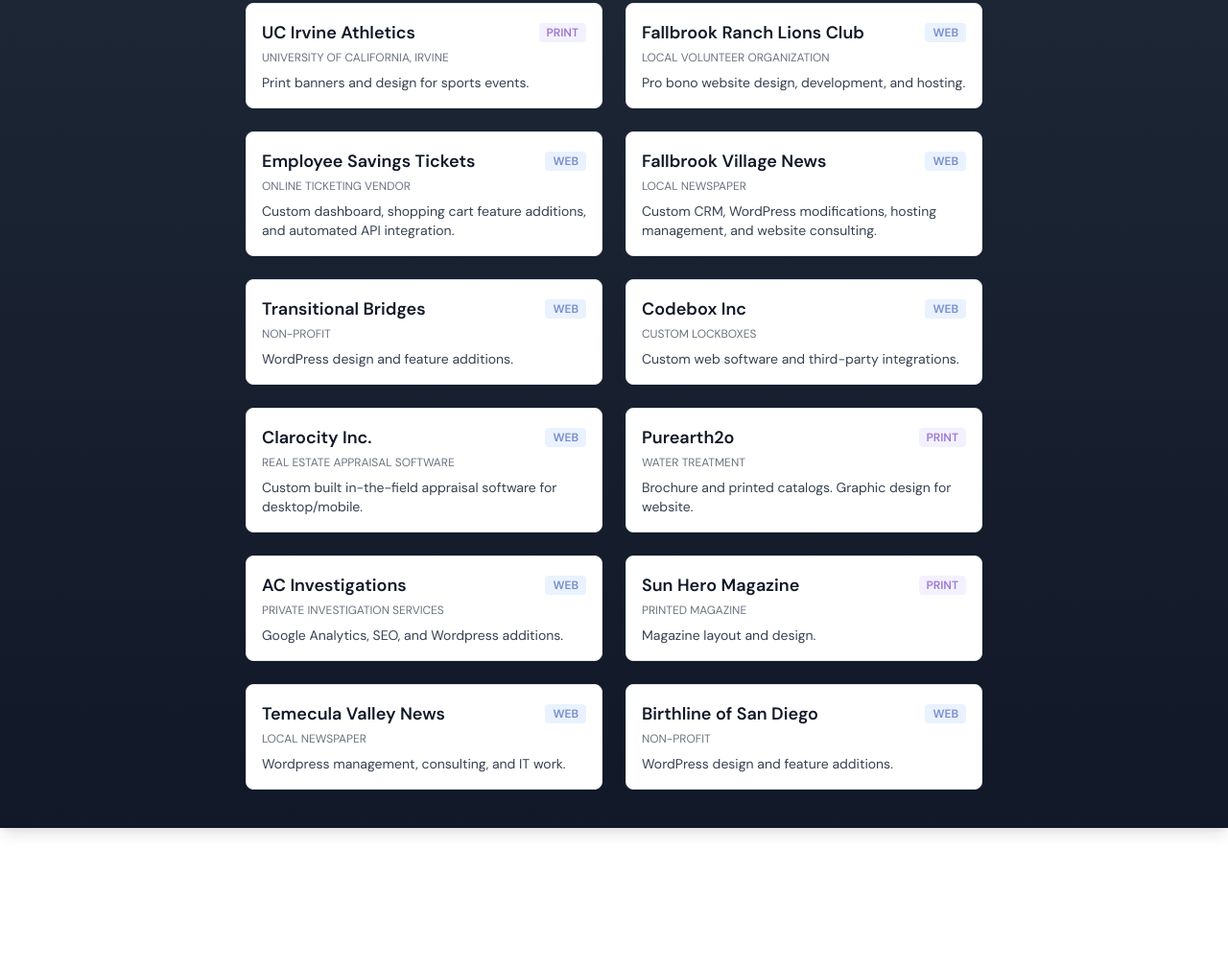
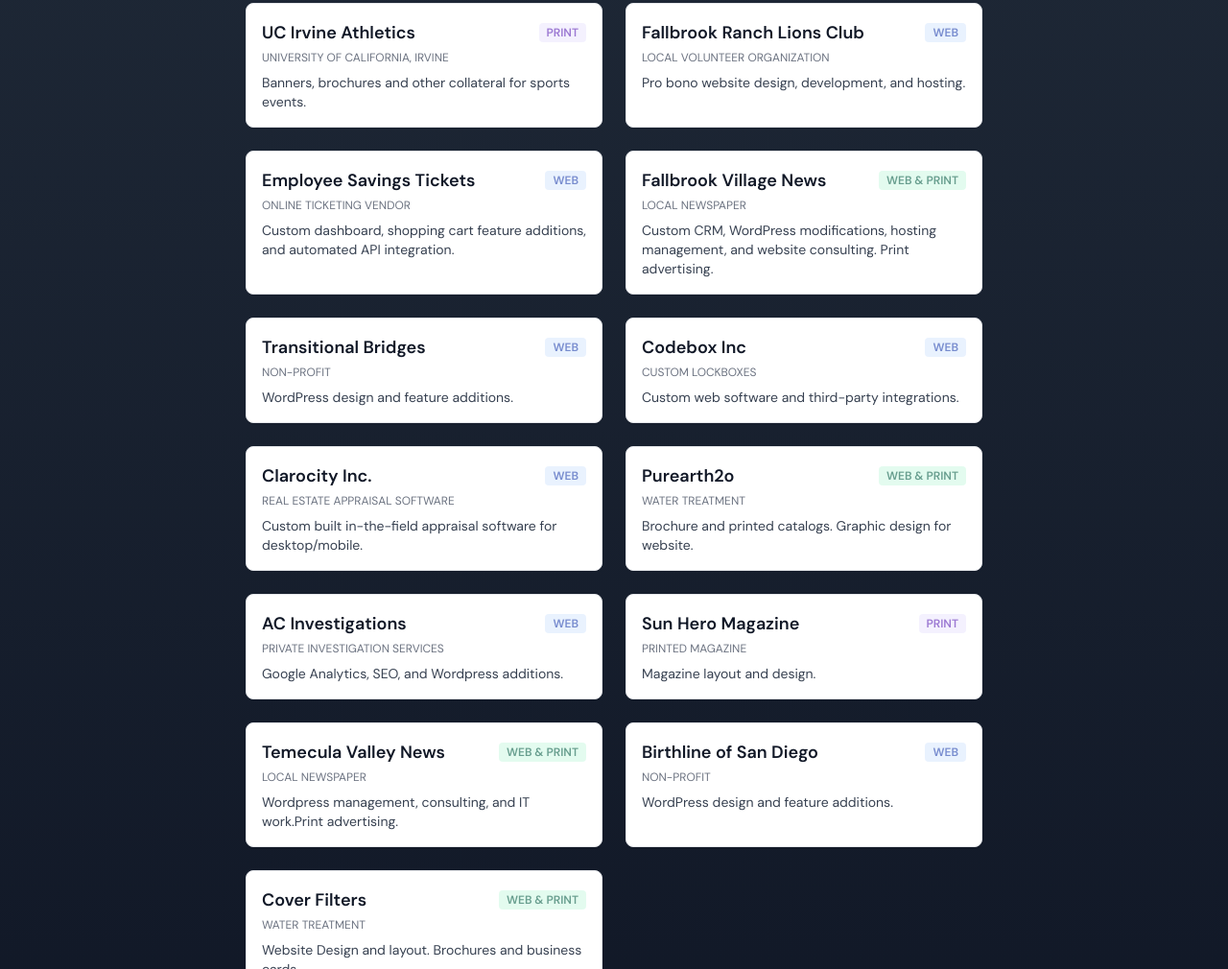
Before and after one commit to dellaportdev/dellaport, a plain HTML site: page index.html in a window 1280 px wide. Shown: the part 1790-2800 px from the top of the page at 96% size. Drawn offline with nearby package versions, Linux system fonts and the light colour scheme.

Commit message:
Minor tweaks

```diff
--- a/index.html
+++ b/index.html
@@ -154,7 +154,7 @@
                         Design &amp; Development
                     </p>
                     <p class="text-base sm:text-md mb-4 leading-relaxed">
-                        Web Development, Custom Software, Print and Digital Media.
+                        Web Development, Custom Software, <br class="hidden sm:block" />Print and Digital Media.
                         <br class="" />
                         Solutions for small to medium businesses.
                     </p>
@@ -270,7 +270,7 @@
                             <span class="ml-auto inline-block bg-purple-100 text-purple-800 text-xs font-semibold uppercase rounded px-2 py-0.5 opacity-60">Print</span>
                         </h3>
                         <h4 class="mt-1 text-xs uppercase text-gray-500">University of California, Irvine</h4>
-                        <p class="mt-2 text-sm text-gray-700">Print banners and design for sports events.</p>
+                        <p class="mt-2 text-sm text-gray-700">Banners, brochures and other collateral for sports events.</p>
                     </li>
                     <li class="w-full group bg-white border border-gray-200 rounded-lg p-4 shadow-sm hover:shadow-md transition">
                         <h3 class="text-lg font-semibold text-gray-900 group-hover:text-indigo-600 transition flex items-center justify-between">
@@ -299,11 +299,11 @@
                             <a href="https://www.thevillagenews.com" target="_blank" rel="noopener">
                                 Fallbrook Village News
                             </a>
-                            <span class="ml-auto inline-block bg-blue-100 text-blue-800 text-xs font-semibold uppercase rounded px-2 py-0.5 opacity-60">Web</span>
+                            <span class="ml-auto inline-block bg-green-100 text-green-800 text-xs font-semibold uppercase rounded px-2 py-0.5 opacity-60">Web &amp; Print</span>
                         </h3>
                         <h4 class="mt-1 text-xs uppercase text-gray-500">Local Newspaper</h4>
                         <p class="mt-2 text-sm text-gray-700">
-                            Custom CRM, WordPress modifications, hosting management, and website consulting.
+                            Custom CRM, WordPress modifications, hosting management, and website consulting. Print advertising.
                         </p>
                     </li>
                     <li class="w-full group bg-white border border-gray-200 rounded-lg p-4 shadow-sm hover:shadow-md transition">
@@ -331,13 +331,11 @@
                         </p>
                     </li>
                     <li class="w-full group bg-white border border-gray-200 rounded-lg p-4 shadow-sm hover:shadow-md transition">
-                        <h3
-                            class="text-lg font-semibold text-gray-900 group-hover:text-indigo-600 transition flex items-center justify-between">
+                        <h3 class="text-lg font-semibold text-gray-900 group-hover:text-indigo-600 transition flex items-center justify-between">
                             <a href="https://www.clarocity.com" target="_blank" rel="noopener">
                                 Clarocity Inc.
                             </a>
-                            <span
-                                class="ml-auto inline-block bg-blue-100 text-blue-800 text-xs font-semibold uppercase rounded px-2 py-0.5 opacity-60">Web</span>
+                            <span class="ml-auto inline-block bg-blue-100 text-blue-800 text-xs font-semibold uppercase rounded px-2 py-0.5 opacity-60">Web</span>
                         </h3>
                         <h4 class="mt-1 text-xs uppercase text-gray-500">Real Estate Appraisal Software</h4>
                         <p class="mt-2 text-sm text-gray-700">
@@ -349,7 +347,7 @@
                             <a href="https://www.purearth2o.com/" target="_blank" rel="noopener">
                                 Purearth2o
                             </a>
-                            <span class="ml-auto inline-block bg-purple-100 text-purple-800 text-xs font-semibold uppercase rounded px-2 py-0.5 opacity-60">Print</span>
+                            <span class="ml-auto inline-block bg-green-100 text-green-800 text-xs font-semibold uppercase rounded px-2 py-0.5 opacity-60">Web &amp; Print</span>
                         </h3>
                         <h4 class="mt-1 text-xs uppercase text-gray-500">Water Treatment</h4>
                         <p class="mt-2 text-sm text-gray-700">
@@ -385,23 +383,35 @@
                             <a href="https://www.myvalleynews.com/" target="_blank" rel="noopener">
                                 Temecula Valley News
                             </a>
-                            <span class="ml-auto inline-block bg-blue-100 text-blue-800 text-xs font-semibold uppercase rounded px-2 py-0.5 opacity-60">Web</span>
+                            <span class="ml-auto inline-block bg-green-100 text-green-800 text-xs font-semibold uppercase rounded px-2 py-0.5 opacity-60">Web &amp; Print</span>
                         </h3>
                         <h4 class="mt-1 text-xs uppercase text-gray-500">Local Newspaper</h4>
-                        <p class="mt-2 text-sm text-gray-700">Wordpress management, consulting, and IT work.</p>
+                        <p class="mt-2 text-sm text-gray-700">
+                            Wordpress management, consulting, and IT work.Print advertising.
+                        </p>
                     </li>
                     <li class="w-full group bg-white border border-gray-200 rounded-lg p-4 shadow-sm hover:shadow-md transition">
-                        <h3
-                            class="text-lg font-semibold text-gray-900 group-hover:text-indigo-600 transition flex items-center justify-between">
+                        <h3 class="text-lg font-semibold text-gray-900 group-hover:text-indigo-600 transition flex items-center justify-between">
                             <a href="https://www.birthlineofsandiego.org/" target="_blank" rel="noopener">
                                 Birthline of San Diego
                             </a>
-                            <span
-                                class="ml-auto inline-block bg-blue-100 text-blue-800 text-xs font-semibold uppercase rounded px-2 py-0.5 opacity-60">Web</span>
+                            <span class="ml-auto inline-block bg-blue-100 text-blue-800 text-xs font-semibold uppercase rounded px-2 py-0.5 opacity-60">Web</span>
                         </h3>
                         <h4 class="mt-1 text-xs uppercase text-gray-500">Non-profit</h4>
                         <p class="mt-2 text-sm text-gray-700">
                             WordPress design and feature additions.
+                        </p>
+                    </li>
+                    <li class="w-full group bg-white border border-gray-200 rounded-lg p-4 shadow-sm hover:shadow-md transition">
+                        <h3 class="text-lg font-semibold text-gray-900 group-hover:text-indigo-600 transition flex items-center justify-between">
+                            <a href="https://www.coverfilters.com/" target="_blank" rel="noopener">
+                                Cover Filters
+                            </a>
+                            <span class="ml-auto inline-block bg-green-100 text-green-800 text-xs font-semibold uppercase rounded px-2 py-0.5 opacity-60">Web &amp; Print</span>
+                        </h3>
+                        <h4 class="mt-1 text-xs uppercase text-gray-500">Water Treatment</h4>
+                        <p class="mt-2 text-sm text-gray-700">
+                            Website Design and layout. Brochures and business cards.
                         </p>
                     </li>
                 </ul>
```
